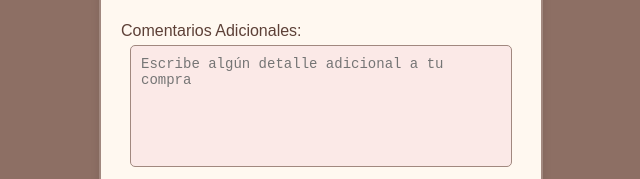
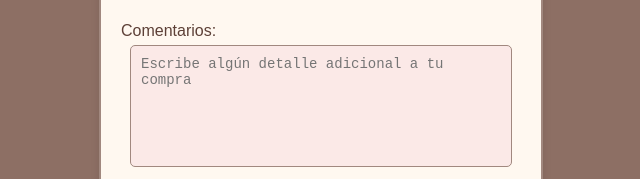
Before and after one commit to XimenaMD/formulario_contactoo, a plain HTML site: page index.html in a window 1280 px wide. Shown: the part 596-775 px from the top of the page, 319-959 px from the left. Drawn offline with Linux system fonts and the light colour scheme.

Commit message:
index.html

```diff
--- a/index.html
+++ b/index.html
@@ -101,7 +101,7 @@
             <label for="fecha_entrega">Fecha de Entrega:</label>
             <input type="text" id="fecha_entrega" name="fecha_entrega" placeholder="Escribe la fecha de entrega" required>
 
-            <label for="comentarios">Comentarios Adicionales:</label>
+            <label for="comentarios">Comentarios:</label>
             <textarea id="comentarios" name="comentarios" placeholder="Escribe algún detalle adicional a tu compra"></textarea>
 
 
```
